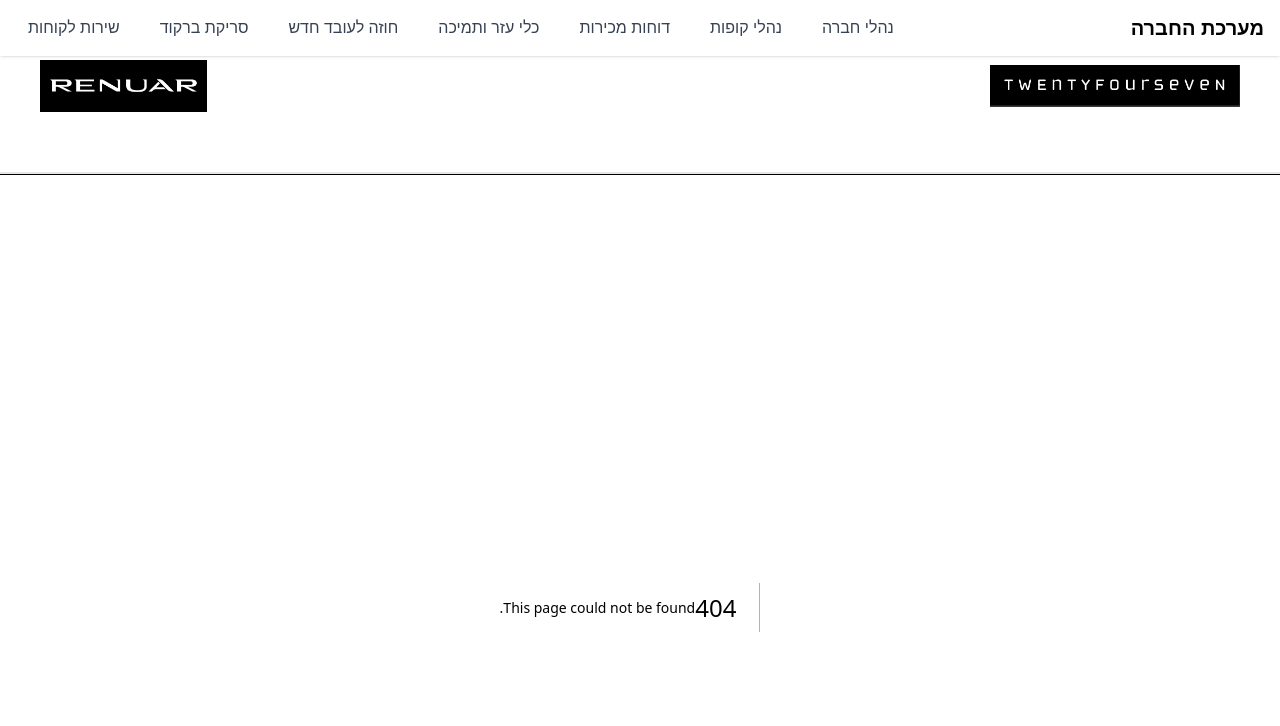
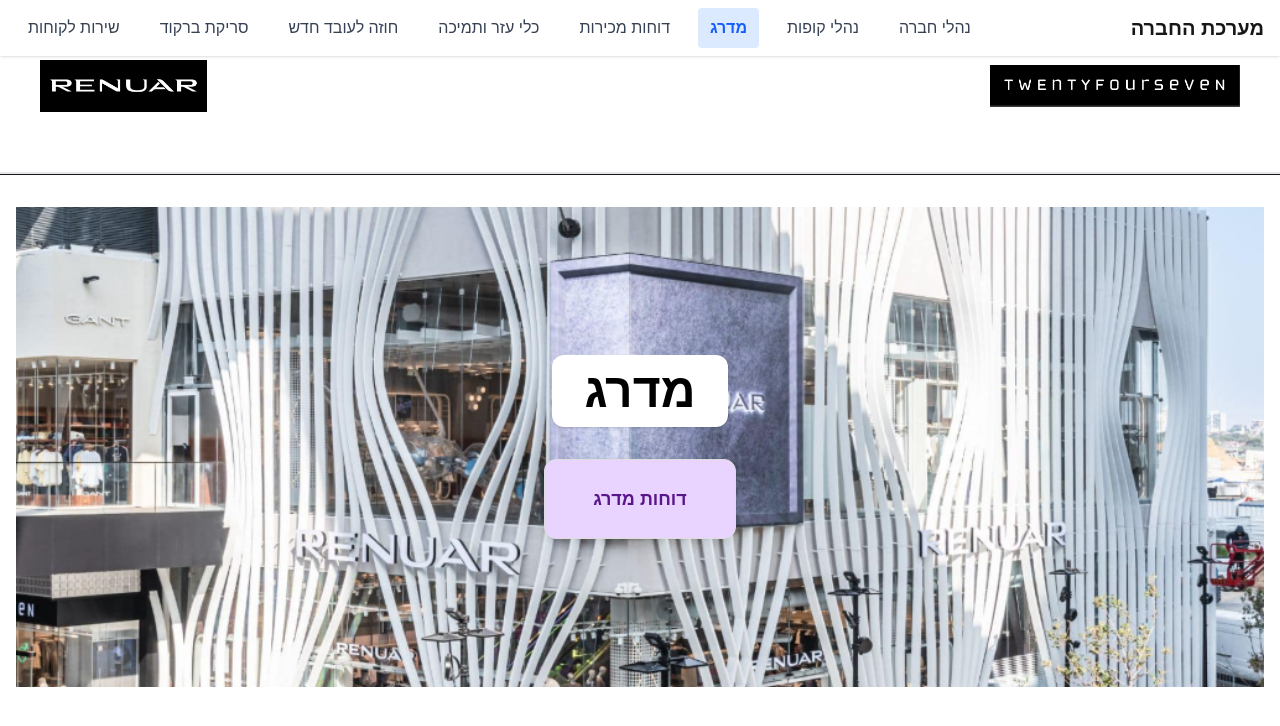
Before and after one commit to shmulik-kastro/tablet-snifim, a Next.js app: page /midrag in a window 1280 px wide. Before the commit this address had no page. Shown: the top 726 px of the page. Built offline with nearby package versions, Linux system fonts and the light colour scheme.

Commit message:
הוספת דף מדרג

```diff
--- /dev/null
+++ b/src/app/midrag/page.tsx
@@ -0,0 +1,33 @@
+'use client';
+
+export default function MidragPage() {
+  return (
+    <div className="relative flex flex-col items-center justify-center min-h-[60vh] w-full bg-glilot3">
+      {/* Overlay לבן חצי שקוף */}
+      <div className="absolute inset-0 bg-white bg-opacity-60 -z-10"></div>
+
+      {/* כותרת */}
+      <div className="flex justify-center mb-8 z-10">
+        <div className="bg-white bg-opacity-80 rounded-xl px-8 py-3 shadow">
+          <h1 className="text-5xl font-bold text-black">מדרג</h1>
+        </div>
+      </div>
+
+      {/* כפתור דוחות מדרג ממורכז */}
+      <div className="flex justify-center z-10">
+        <a
+          href="https://renuar.b-salesbook.com/default/index/25"
+          target="_blank"
+          rel="noopener noreferrer"
+          className="w-48 h-20 font-bold rounded-xl shadow transition text-lg flex items-center justify-center text-center cursor-pointer bg-purple-200 hover:bg-purple-300 text-purple-900"
+          style={{
+            border: '1px solid #ddd',
+            boxShadow: '0 2px 8px rgba(0,0,0,0.07)',
+          }}
+        >
+          דוחות מדרג
+        </a>
+      </div>
+    </div>
+  );
+}
--- a/src/components/Navbar.tsx
+++ b/src/components/Navbar.tsx
@@ -7,6 +7,7 @@ import { useState } from 'react';
 const navItems = [
   { href: '/company-policies'     , label: 'נהלי חברה' },
   { href: '/cash-policies'        , label: 'נהלי קופות' },
+  { href: '/midrag'               , label: 'מדרג' },
   { href: '/sales-reports'        , label: 'דוחות מכירות' },
   { href: '/support-tools'        , label: 'כלי עזר ותמיכה' },
   { href: '/new-employee-contract', label: 'חוזה לעובד חדש' },
```
